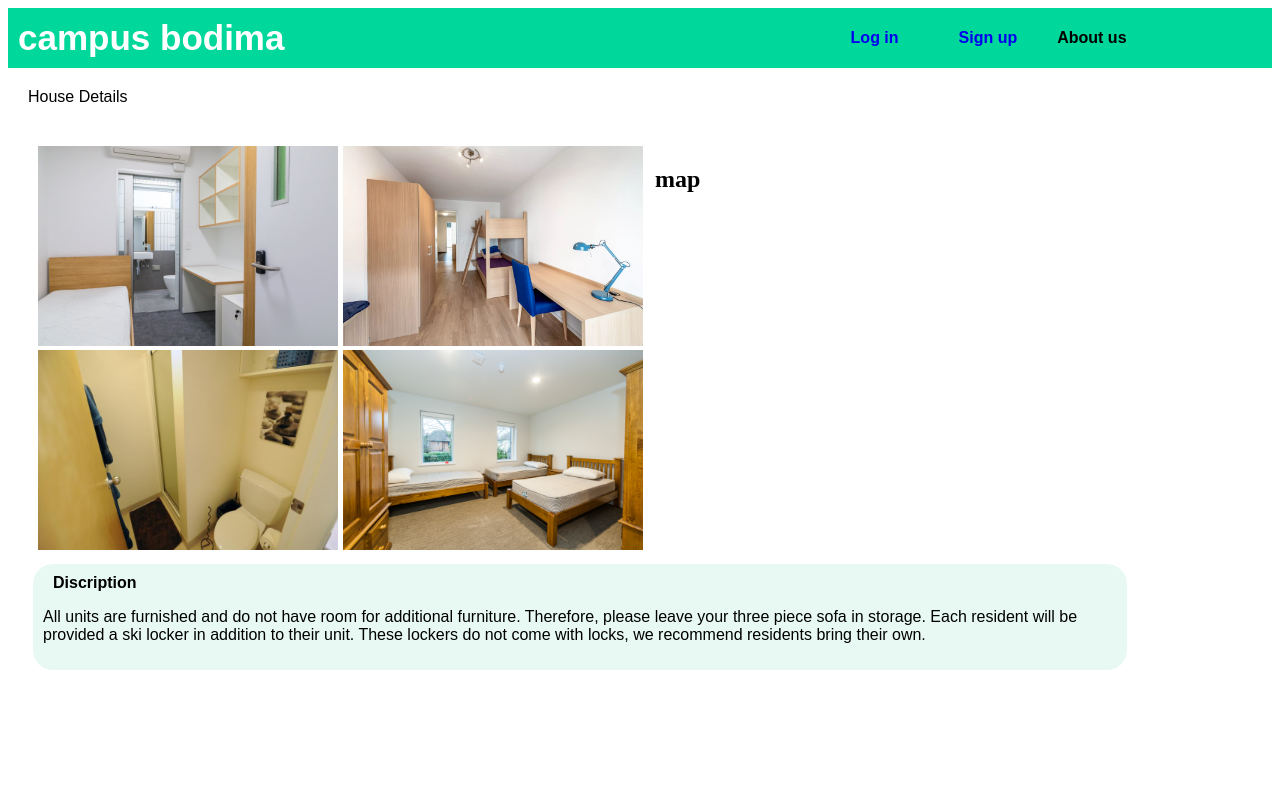
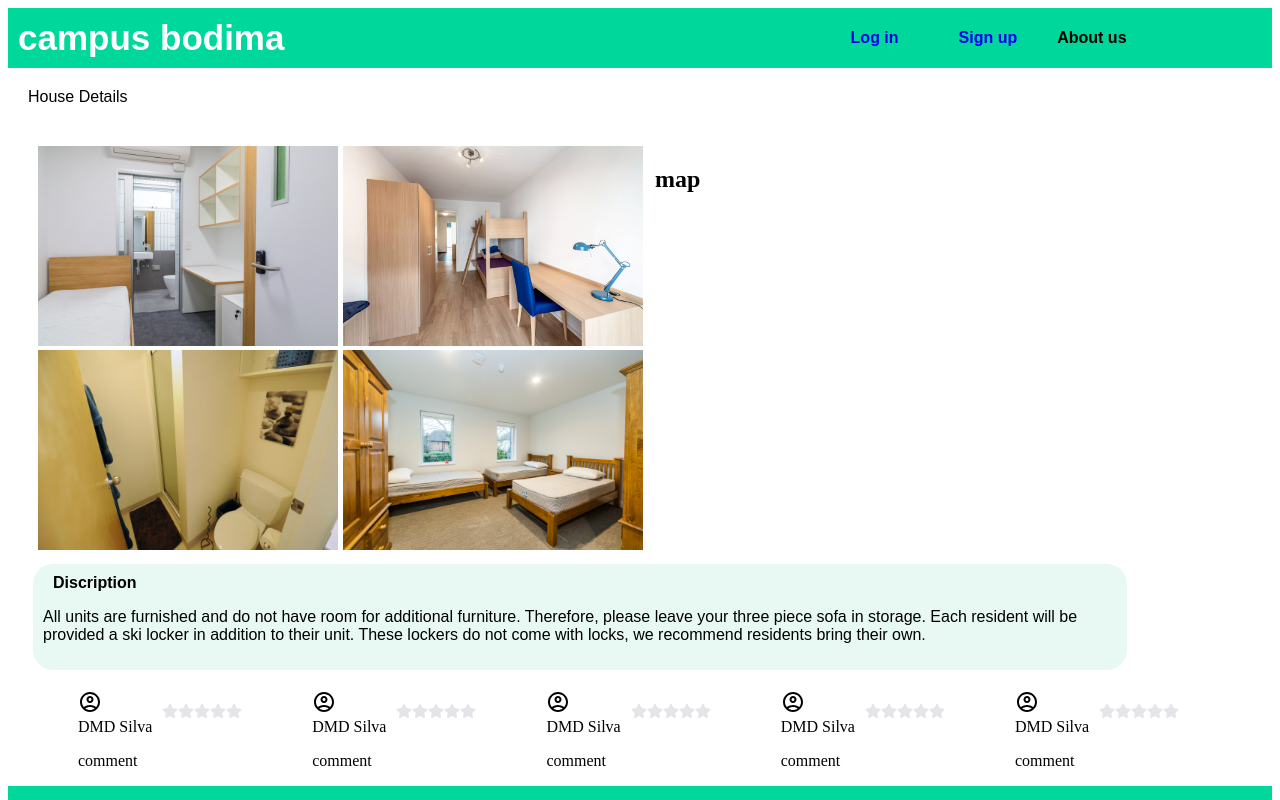
Before and after one commit to KDDilshan/NSBM-Boarding-House-Finder, a React (Create React App) app: page /HouseDetails in a window 1280 px wide. Shown: the top 800 px of the page. Built offline with nearby package versions, Linux system fonts and the light colour scheme.

Commit message:
add star rating

```diff
--- a/src/App.js
+++ b/src/App.js
@@ -4,6 +4,7 @@ import SignUp from "./Pages/SignUpPage/SignUp";
 import BoardingPage from "./Pages/BoardingPage/BoardingPage";
 import HouseDetails from "./Pages/HouseDetails/HouseDetails"
 import HomePage from "./Pages/HomePage/HomePage";
+import AdminPanel from "./Pages/AdminPanel/AdminPanel"
 
 function App() {
   return (
@@ -15,6 +16,7 @@ function App() {
           <Route path="/Signup" element={<SignUp/>}></Route>
           <Route path="/BoardingPage" element={<BoardingPage/>}></Route>
           <Route path="/HouseDetails" element={<HouseDetails/>}></Route>
+          <Route path="/AdminPanel" element={<AdminPanel/>}></Route>
         </Routes>
     </BrowserRouter>
    </div>
--- a/src/Components/HouseDetailsCom/PageBottom/PageBottom.js
+++ b/src/Components/HouseDetailsCom/PageBottom/PageBottom.js
@@ -1,5 +1,6 @@
 import React from 'react'
 import './pageBottom.css'
+import RatingCard from './RatingCard'
 
 export default function PageBottom() {
   return (
@@ -9,9 +10,14 @@ export default function PageBottom() {
         <p className="houseDiscription">All units are furnished and do not have room for additional furniture. Therefore, please leave your three piece sofa in storage.
 Each resident will be provided a ski locker in addition to their unit. These lockers do not come with locks, we recommend residents bring their own.</p>
       </div>
-      <div className="rateCards">
+      <div className="ratingCards">
+      <RatingCard/>
+      <RatingCard/>
+      <RatingCard/>
+      <RatingCard/>
+      <RatingCard/>
+      </div>
 
-      </div>
     </div>
   )
 }
--- /dev/null
+++ b/src/Components/HouseDetailsCom/PageBottom/RatingCard.js
@@ -0,0 +1,44 @@
+import React from 'react'
+import './ratingCard.css'
+import {useState} from 'react'
+import {FaStar} from 'react-icons/fa'
+import AccountCircleOutlinedIcon from '@mui/icons-material/AccountCircleOutlined';
+
+export default function RatingCard() {
+    const [rating, setRating] = useState (null);
+    const [hover, setHover] = useState (null);
+  return (
+    <div className='cardContainer'>
+      <div className="cardTop">
+        <div className="userDetail">
+                <AccountCircleOutlinedIcon/>
+            <div className="userName">
+                <span className="name">DMD Silva</span>
+            </div>
+        </div>
+        <div className="starRating">
+            {[...Array(5)].map((star,index) => {
+                const currentRating = index +1;
+                return (
+                    <label>
+                        <input type='radio'
+                        name='rating'
+                        value={currentRating}
+                        onClick={()=> setRating(currentRating)}
+                        />
+                        <FaStar className='star'
+                        color={currentRating <= (hover || rating) ? "#ffc107":"#e4e5e9"}
+                        onMouseEnter={()=> setHover(currentRating)}
+                        onMouseLeave={()=>setHover(null)}
+                        />
+                    </label>
+                );
+            })}
+        </div>
+      </div>
+      <div className="cardBottom">
+            <p>comment</p>
+      </div>
+    </div>
+  )
+}
--- a/src/Components/HouseDetailsCom/PageBottom/pageBottom.css
+++ b/src/Components/HouseDetailsCom/PageBottom/pageBottom.css
@@ -13,3 +13,8 @@
     padding-top: 10px;
     margin-left: 10px;
 }
+
+.ratingCards{
+    display: flex;
+    margin-top: 20px;
+}
--- /dev/null
+++ b/src/Components/HouseDetailsCom/PageBottom/ratingCard.css
@@ -0,0 +1,20 @@
+input[type=radio]{
+    display: none;
+}
+
+.star{
+    cursor: pointer;
+}
+
+.cardTop{
+    display: flex;
+    align-items: center;
+}
+
+.starRating{
+    margin-left: 10px;
+}
+
+.cardContainer{
+    margin-left: 70px;
+}
--- a/src/Components/LogingComps/LoginRight.js
+++ b/src/Components/LogingComps/LoginRight.js
@@ -69,7 +69,7 @@ export default function LoginRight() {
                         <input type="password" name="password" value={loginData.password} onChange={handleChange} className="passwordInput" />
                     </div>
                     <div className="buttonContainer">
-                        <button type="submit" className="button">SignUp</button>
+                      <button type="submit" className="button">SignUp</button>
                     </div>
                     <div className="signUpLink">Don't have a account <a href='/Signup'>SignUp</a></div>
                 </div>
--- a/src/Pages/AdminPanel/AdminPanel.js
+++ b/src/Pages/AdminPanel/AdminPanel.js
@@ -4,7 +4,7 @@ import './adminPanel.css'
 export default function AdminPanel() {
   return (
     <div>
-
+      <h3>this is admin panel</h3>
     </div>
   )
 }
--- a/src/Pages/HouseDetails/HouseDetails.js
+++ b/src/Pages/HouseDetails/HouseDetails.js
@@ -5,6 +5,7 @@ import TopRight from '../../Components/HouseDetailsCom/PageTop/TopRight'
 import PageBottom from '../../Components/HouseDetailsCom/PageBottom/PageBottom'
 import NavBar from '../../Components/NavigationBar/NavBar'
 import Topic from '../../Components/HouseDetailsCom/PageTop/Topic'
+import Footer from '../../Components/Footer/Footer'
 
 export default function HouseDetails() {
   return (
@@ -18,6 +19,7 @@ export default function HouseDetails() {
       <div className='bottomContainer'>
         <PageBottom/>
       </div>
+      <Footer/>
 
     </div>
 
```
